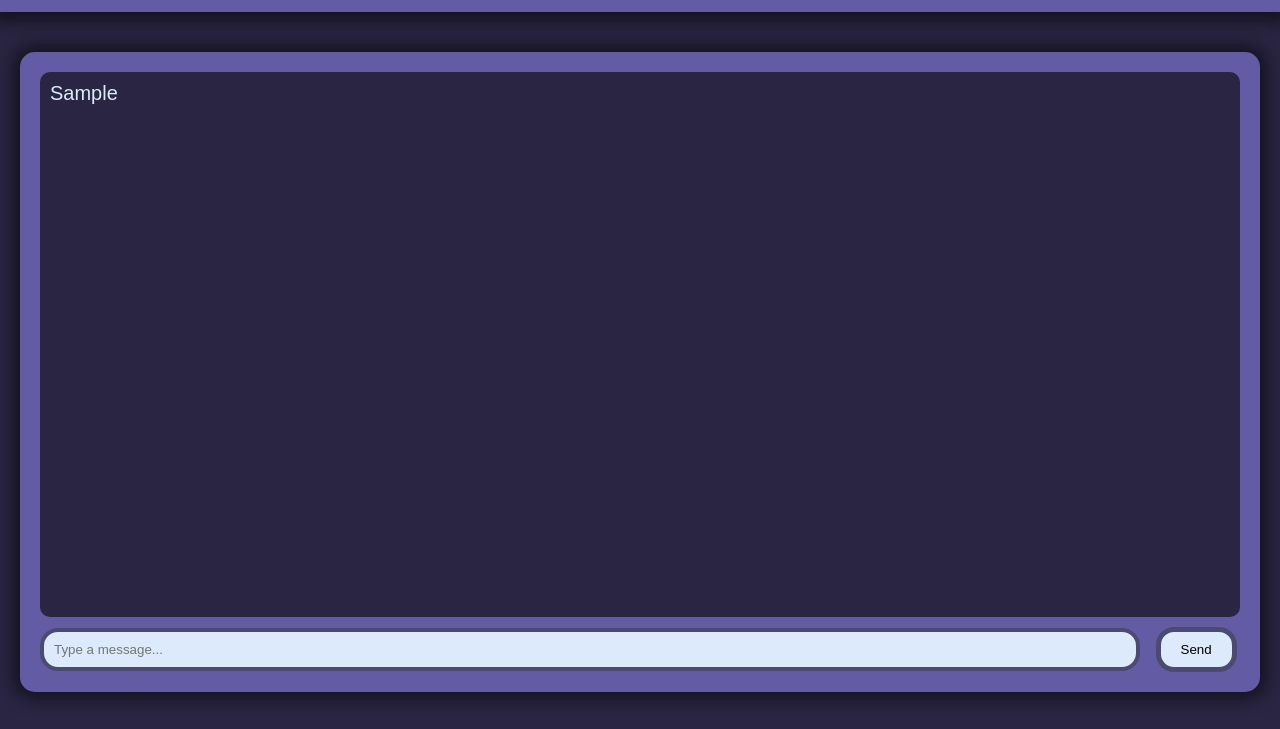
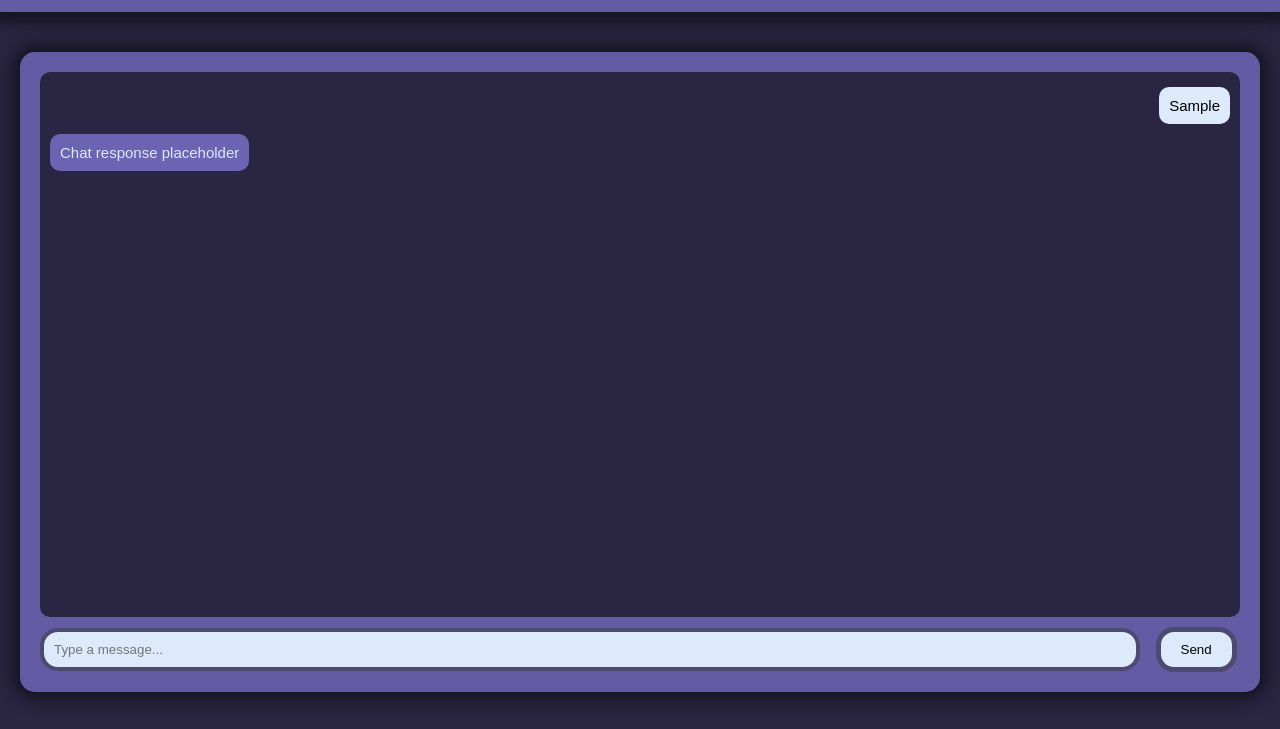
Before and after one commit to jonahr4/StockBot, a plain HTML site: page index.html in a window 1280 px wide. Both pictures are taken after typing "Sample" into the empty fields and a click on the button "Send". Shown: the part 71-800 px from the top of the page. Drawn offline with Linux system fonts and the light colour scheme.

Commit message:
added support for text boubles

```diff
--- a/script.js
+++ b/script.js
@@ -1,10 +1,27 @@
+
+//When User Sends a messsage to the bot
 document.getElementById('send-btn').addEventListener('click', function() {
     const input = document.getElementById('chat-input');
     const chatDisplay = document.getElementById('chat-display');
-    if (input.value.trim()) {
-        const message = document.createElement('p');
-        message.textContent = input.value;
-        chatDisplay.appendChild(message);
+
+    if (input.value.trim()) { //if not an empty string
+
+        //Display user message
+        const userMessage = document.createElement('p');
+        userMessage.textContent = input.value;
+        userMessage.classList.add('user-message');
+        chatDisplay.appendChild(userMessage);
+
+        //Display Chatbot Response
+        const botMessage = document.createElement('p');
+        botMessage.textContent = "Chat response placeholder";
+        botMessage.classList.add('bot-message');
+        chatDisplay.appendChild(botMessage);
+
+        //Clear input field
         input.value = '';
+
+        // Scroll to the bottom of the chat display
+        chatDisplay.scrollTop = chatDisplay.scrollHeight;
     }
 });
--- a/style.css
+++ b/style.css
@@ -75,12 +75,15 @@ nav ul{
 }
 
 #chat-display {
+    display: flex;
+    flex-direction: column;
     flex: 1;
     overflow-y: auto;
     background: #292542;
     padding: 10px;
     border-radius: 10px;
     margin-bottom: 10px;
+    font-size: 15px;
 }
 
 #chat-input {
@@ -98,3 +101,29 @@ nav ul{
     align-self: flex-end;
 
 }
+
+.user-message {
+    background-color: #dceafc;
+    color: black;
+    padding: 10px;
+    border-radius: 10px;
+    margin: 5px 0;
+    align-self: flex-end; /* Align user messages to the right */
+    max-width: 60%; /* Limit the maximum width */
+    word-wrap: break-word; /* Ensure long words break to a new line */
+    margin-left: auto; /* Push the message to the right */
+    text-align: right; /* Text alignment inside the bubble */
+}
+
+.bot-message {
+    background-color: #6d63b3;
+    color: #dceafc;
+    padding: 10px;
+    border-radius: 10px;
+    margin: 5px 0;
+    align-self: flex-start; /* Align bot messages to the left */
+    max-width: 60%; /* Limit the maximum width */
+    word-wrap: break-word; /* Ensure long words break to a new line */
+    margin-right: auto; /* Push the message to the left */
+    text-align: left; /* Text alignment inside the bubble */
+}
```
Also changed, not shown: index.html (+2 -1 lines).
